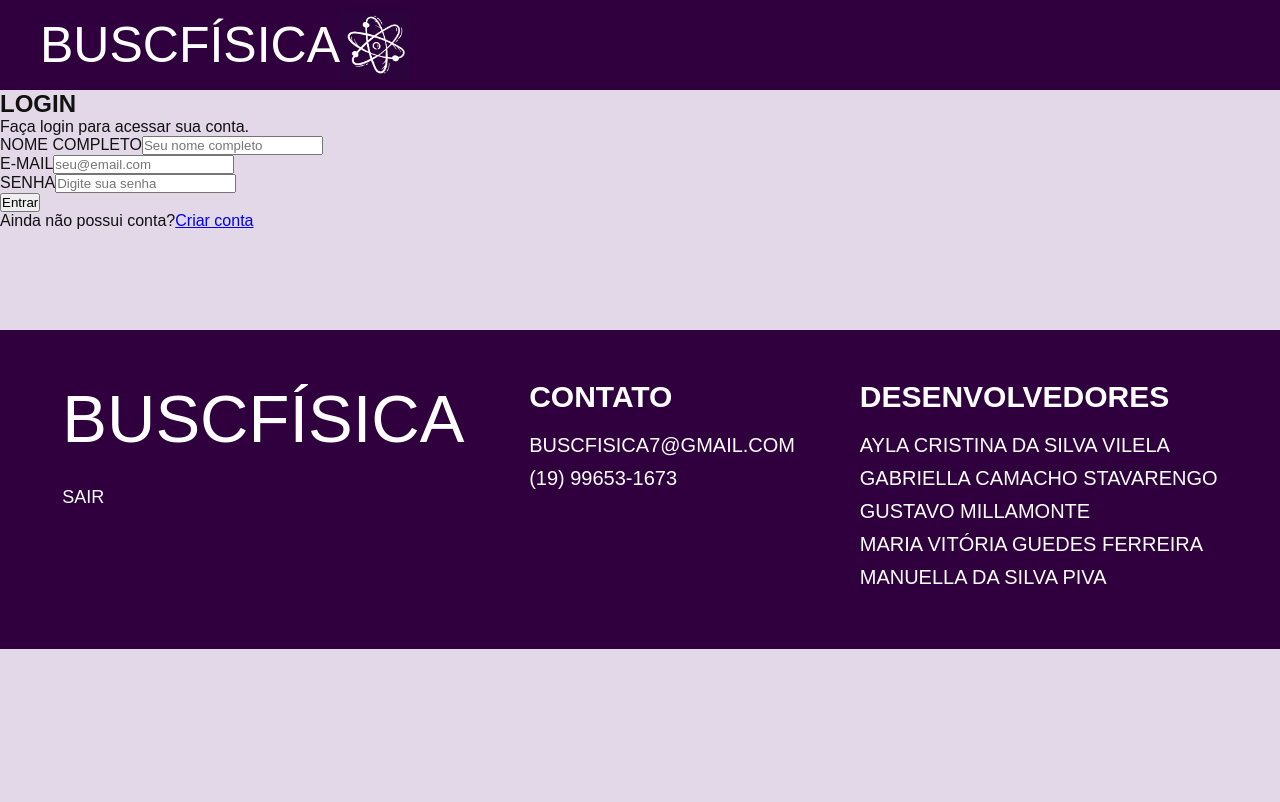
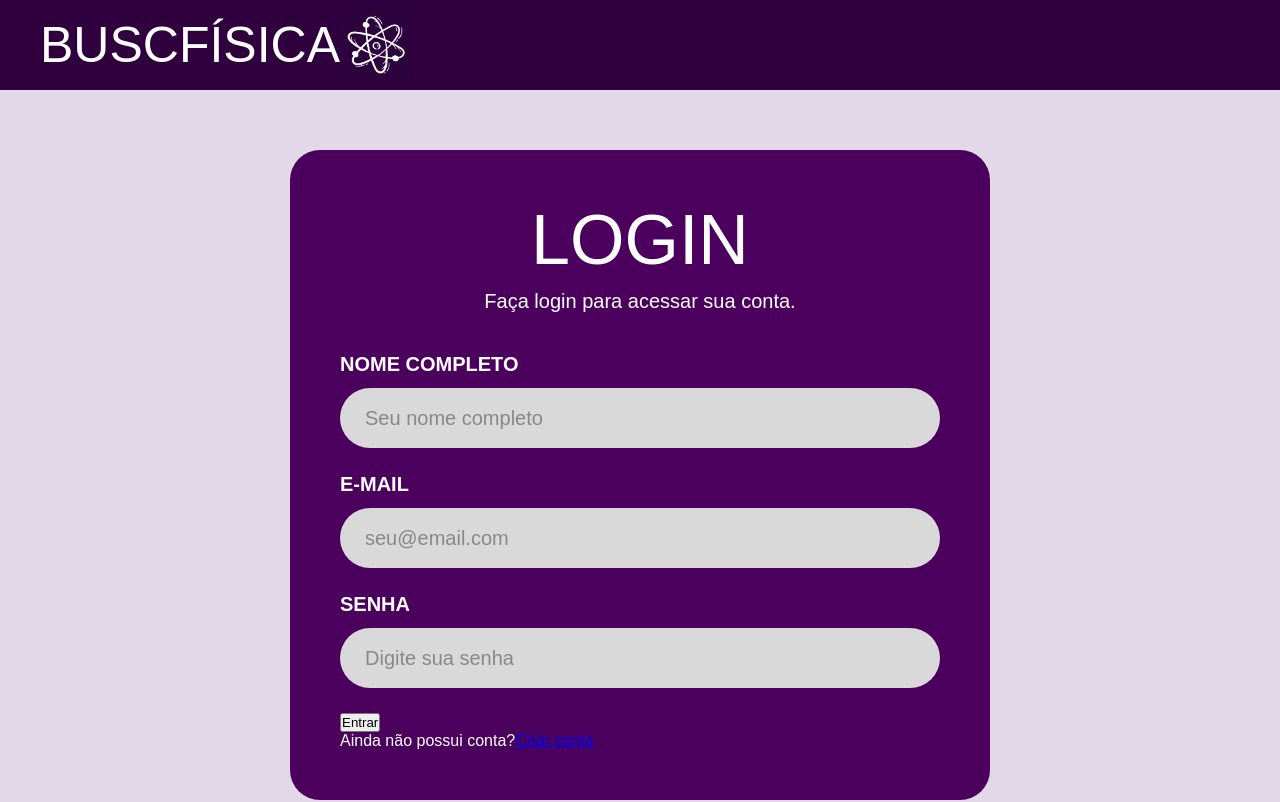
Before and after one commit to manuellapiva/projeto_final_fisica, a React (Vite) app in the folder frontend/: page / in a window 1280 px wide. Shown: the top 802 px of the page. Built offline with nearby package versions, Linux system fonts and the light colour scheme.

Commit message:
longin css

```diff
--- a/frontend/src/pages/Login/Login.module.css
+++ b/frontend/src/pages/Login/Login.module.css
@@ -39,3 +39,67 @@ body {
     width: 70px;
     height: 70px;
 }
+
+.mainContainer {
+  width: 100%;
+  display: flex;
+  justify-content: center;
+  align-items: center;
+  padding: 60px;
+}
+
+.loginSection {
+  width: 100%;
+  max-width: 700px;
+  background: #4c005e;
+  border-radius: 30px;
+  padding: 50px;
+  color: white;
+}
+
+.loginSection h2 {
+  text-align: center;
+  font-family: 'Anton', sans-serif;
+  font-size: 70px;
+  font-weight: 400;
+  margin-bottom: 10px;
+}
+
+.subtitle {
+  text-align: center;
+  font-size: 20px;
+  margin-bottom: 40px;
+}
+
+form {
+  width: 100%;
+}
+
+.formRow {
+  display: flex;
+  flex-direction: column;
+  margin-bottom: 25px;
+}
+
+.formRow label {
+  margin-bottom: 12px;
+  font-size: 20px;
+  font-weight: 600;
+  color: white;
+}
+
+.formRow input {
+  width: 100%;
+  height: 60px;
+  border: none;
+  outline: none;
+  border-radius: 50px;
+  background: #d9d9d9;
+  padding: 25px;
+  font-size: 20px;
+  font-family: 'League Spartan', sans-serif;
+}
+
+.formRow input::placeholder {
+  color: #888;
+}
```
